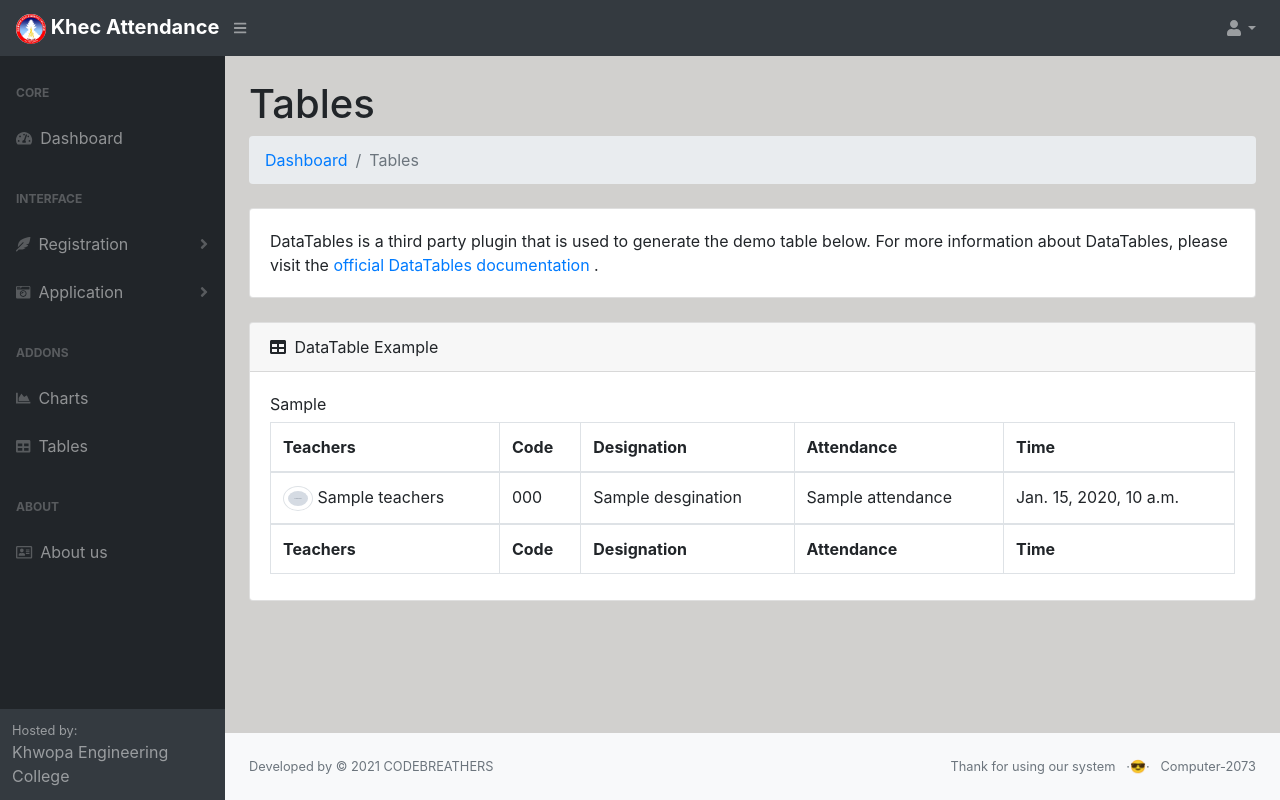
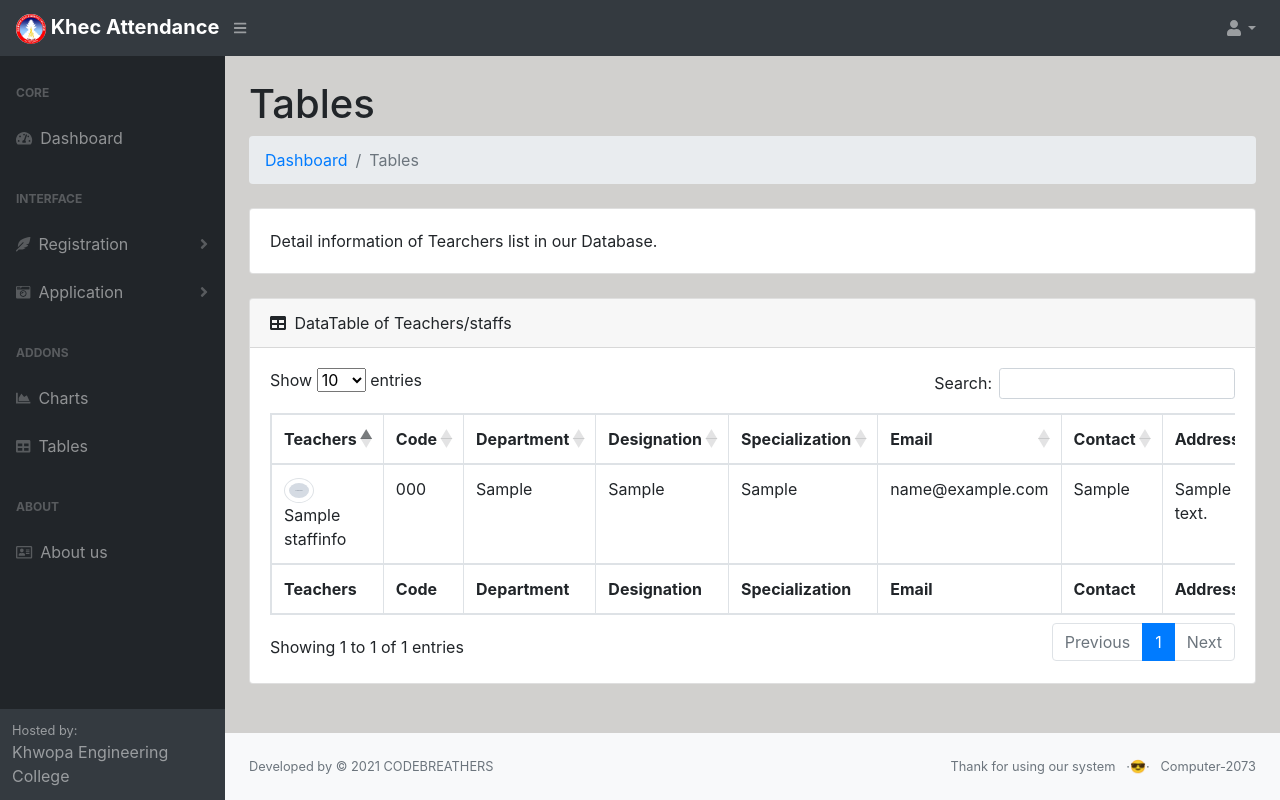
Before and after one commit to tamakhusunder/Attendance-django, a Django app: template facesite_project/faceapp/templates/faceapp/tables.html in a window 1280 px wide. Run offline with Django 3.2, Linux system fonts and the light colour scheme; tables that the repository leaves empty hold one stand-in row (values such as "Sample post"); the template is opened without the code that fills it: values that come from a table or form of the project are taken from there, most other values are stand-ins (such as "Sample title", 1, 10 or a date in 2020); grey boxes marked "Sample" are stand-in pictures; some libraries are stand-ins or nearby versions.

Commit message:
table updated

```diff
--- a/facesite_project/faceapp/models.py
+++ b/facesite_project/faceapp/models.py
@@ -20,14 +20,14 @@
 
 class AttendanceTb(models.Model):
 	"""table for attendance from webcame"""
-	status_choices=[
-		('PRESENT','Present'),
-		('ABSENT','Absent'),
-		]
+	# status_choices=[
+	# 	('PRESENT','Present'),
+	# 	('ABSENT','Absent'),
+	# 	]
 	t=models.ForeignKey('StaffInfo',on_delete=models.CASCADE)
 	date=models.CharField(max_length=255)
 	time=models.CharField(max_length=255)
-	status=models.CharField(max_length=255,choices=status_choices,default='ABSENT')
+	status=models.CharField(max_length=255)
 
 	def __str__(self):
 		return self.t_id+'-->'+self.date
--- a/facesite_project/faceapp/templates/faceapp/tables.html
+++ b/facesite_project/faceapp/templates/faceapp/tables.html
@@ -14,15 +14,13 @@
                         </ol>
                         <div class="card mb-4">
                             <div class="card-body">
-                                DataTables is a third party plugin that is used to generate the demo table below. For more information about DataTables, please visit the
-                                <a target="_blank" href="https://datatables.net/">official DataTables documentation</a>
-                                .
+                                Detail information of Tearchers list in our Database.
                             </div>
                         </div>
                         <div class="card mb-4">
                             <div class="card-header">
                                 <i class="fas fa-table mr-1"></i>
-                                DataTable Example
+                                DataTable of Teachers/staffs
                             </div>
                             <div class="card-body">
                                 <div class="table-responsive">
@@ -31,36 +29,44 @@
                                             <tr>
                                                 <th>Teachers</th>
                                                 <th>Code</th>
+                                                <th>Department</th>
                                                 <th>Designation</th>
+                                                <th>Specialization</th>
+                                                <th>Email</th>
+                                                <th>Contact</th>
                                                 <!-- <th>Department</th> -->
-                                                <th>Attendance</th>
-                                                <th>Time</th>
+                                                <th>Address</th>
                                             </tr>
                                         </thead>
                                         <tfoot class="">
                                             <tr>
                                                 <th>Teachers</th>
                                                 <th>Code</th>
+                                                <th>Department</th>
                                                 <th>Designation</th>
+                                                <th>Specialization</th>
+                                                <th>Email</th>
+                                                <th>Contact</th>
                                                 <!-- <th>Department</th> -->
-                                                <th>Attendance</th>
-                                                <th>Time</th>
+                                                <th>Address</th>
                                             </tr>
                                         </tfoot>
                                         <tbody class="">
-                                            {% for object in teacherdbs.all%}
+                                            {% for object in StaffInfos.all%}
                                             <tr>
                                                 <td class="text-left">
                                                     <img class="img rounded-circle img-thumbnail" width="30" height="30" alt="icon" src="{{object.image.url}}">
-                                                     {{object.teachers}}
+                                                     {{object.name}}
                                                 </td>
                                                 <td>{{object.code}}</td>
+                                                <td>{{object.department}}</td>
                                                 <td>{{object.desgination}}</td>
-                                                <td>{{object.attendance}}</td>
-                                                <td>{{object.time}}</td>
+                                                <td>{{object.specialization}}</td>
+                                                <td>{{object.email}}</td>
+                                                <td>{{object.contact}}</td>
+                                                <td>{{object.address}}</td>
                                             </tr>
                                             {% endfor %}
-                                            <tr>{{sql_present}}</tr>
                                         </tbody>
                                     </table>
                                 </div>
```
Also changed, not shown: facesite_project/faceapp/templates/faceapp/index.html (+25 -12 lines), facesite_project/faceapp/views.py (+64 -9 lines), facesite_project/faceapp/migrations/0007_auto_20210310_1555.py (added).
